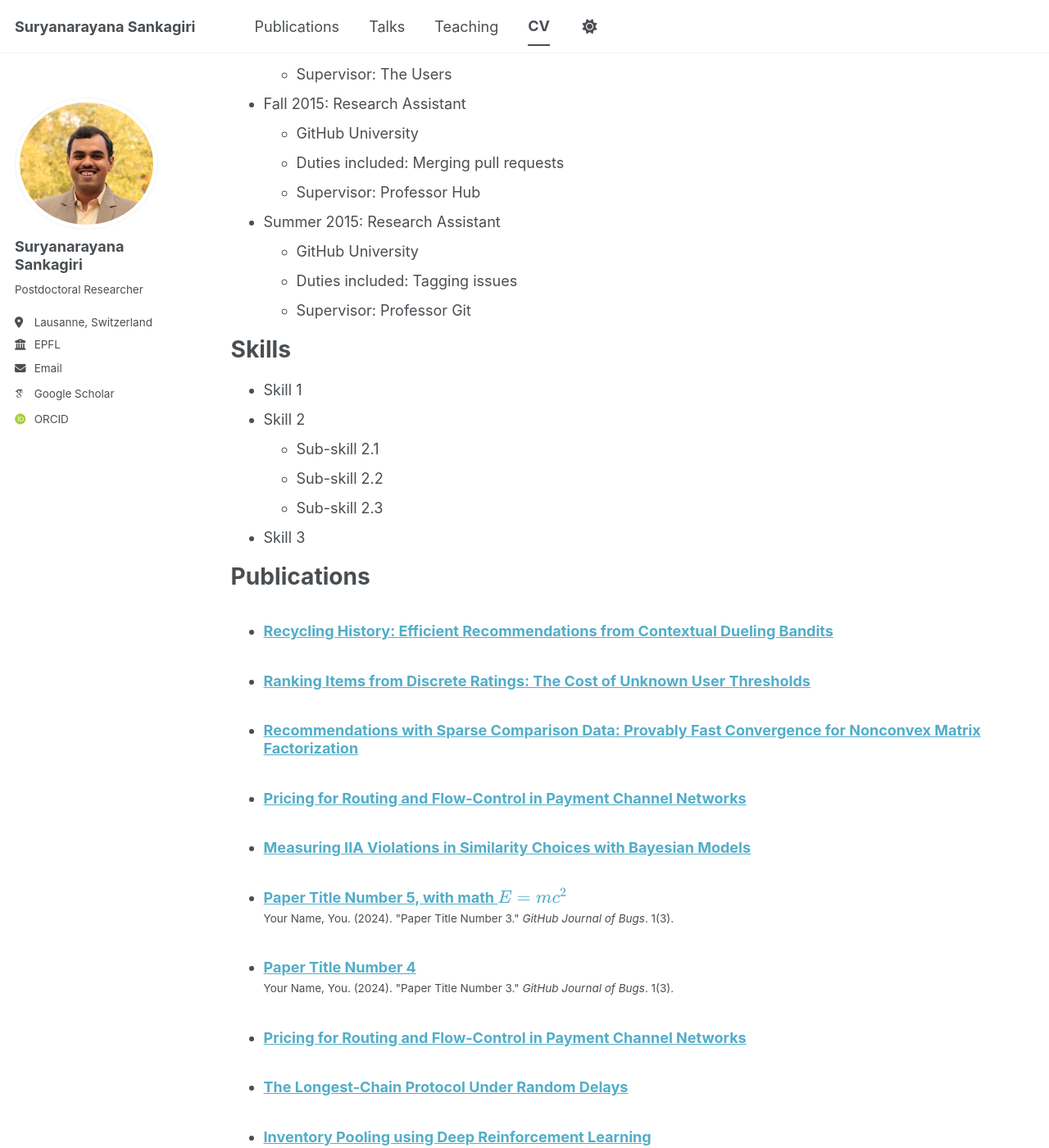
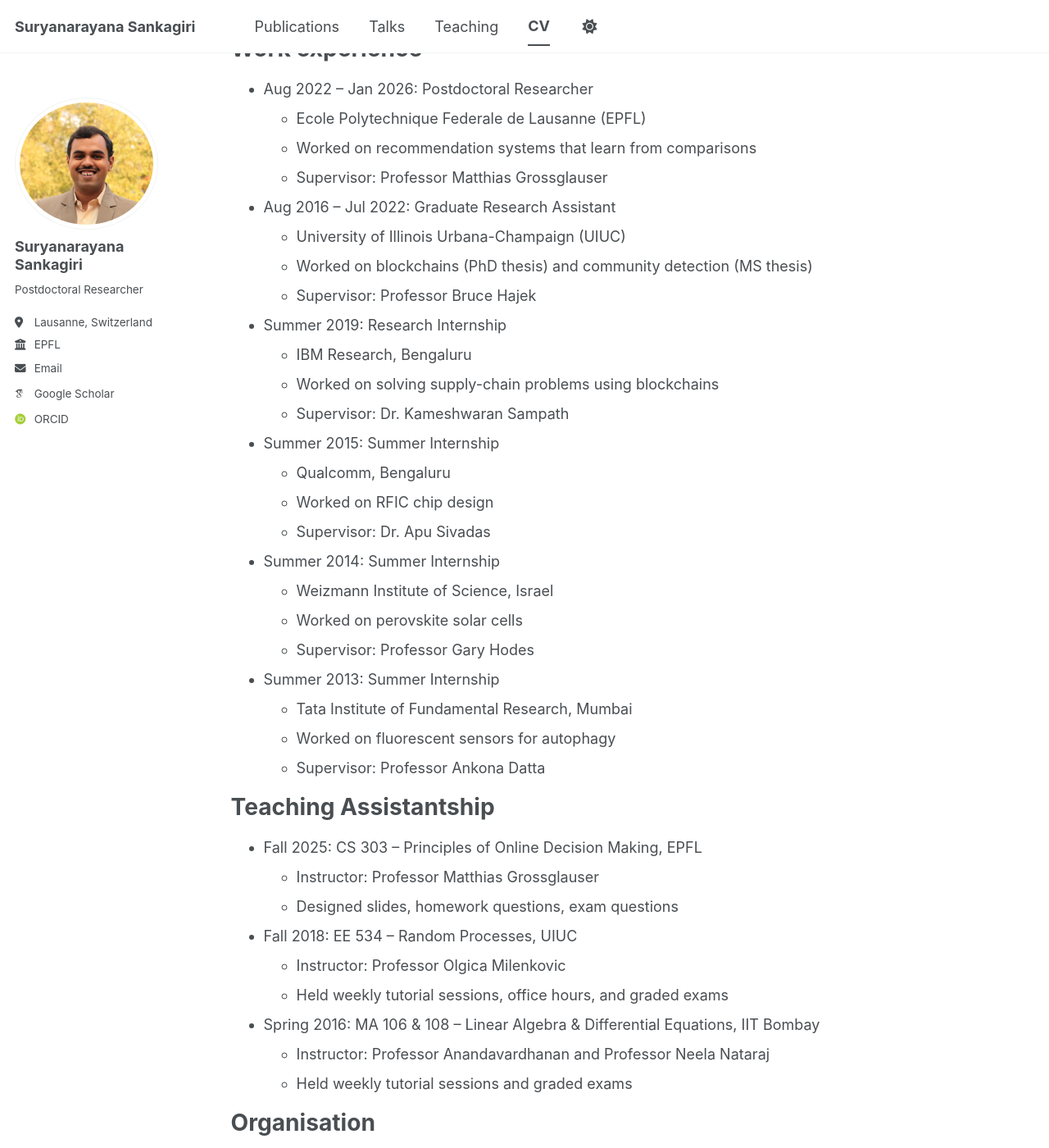
Before and after one commit to sankagiri/sankagiri.github.io, a Jekyll site: the page built from _pages/cv.md, in a window 1280 px wide and 1400 px high, scrolled down 395 px. Shown: the whole window at 82% size. Built offline with Jekyll 4.4.1, drawn with Linux system fonts in a browser that asks for light colours; some web fonts are replaced; a script bundle is joined from its source files by our own code; library files that are not in the unit come from our copies; some of the changed text lies outside the part shown.

Commit message:
edited CV page and added CV pdf

```diff
--- a/_pages/cv.md
+++ b/_pages/cv.md
@@ -8,57 +8,63 @@ redirect_from:
 ---
 
 {% include base_path %}
+[Download CV (PDF)]({{ base_path }}/files/CV.pdf)
 
 Education
 ======
-* Ph.D in Version Control Theory, GitHub University, 2018 (expected)
-* M.S. in Jekyll, GitHub University, 2014
-* B.S. in GitHub, GitHub University, 2012
+* Ph.D in Electrical and Computer Engineering, University of Illinois Urbana-Champaign (UIUC), 2022
+* M.S. in Electrical and Computer Engineering, University of Illinois Urbana-Champaign (UIUC), 2018
+* B.Tech. in Electrical Engineering, Indian Institute of Technology (IIT) Bombay, 2016
+* Higher Secondary Certificate Examination (Class XII), Maharashtra State Board, 2012
+* Secondary School Examination (Class X), Central Board of Secondary Education, 2010
 
 Work experience
 ======
-* Spring 2024: Academic Pages Collaborator
-  * GitHub University
-  * Duties includes: Updates and improvements to template
-  * Supervisor: The Users
+* Aug 2022 -- Jan 2026: Postdoctoral Researcher
+  * Ecole Polytechnique Federale de Lausanne (EPFL)
+  * Worked on recommendation systems that learn from comparisons
+  * Supervisor: Professor Matthias Grossglauser
 
-* Fall 2015: Research Assistant
-  * GitHub University
-  * Duties included: Merging pull requests
-  * Supervisor: Professor Hub
+* Aug 2016 -- Jul 2022: Graduate Research Assistant
+  * University of Illinois Urbana-Champaign (UIUC)
+  * Worked on blockchains (PhD thesis) and community detection (MS thesis)
+  * Supervisor: Professor Bruce Hajek
 
-* Summer 2015: Research Assistant
-  * GitHub University
-  * Duties included: Tagging issues
-  * Supervisor: Professor Git
+* Summer 2019: Research Internship
+  * IBM Research, Bengaluru
+  * Worked on solving supply-chain problems using blockchains
+  * Supervisor: Dr. Kameshwaran Sampath
 
-Skills
+* Summer 2015: Summer Internship
+  * Qualcomm, Bengaluru
+  * Worked on RFIC chip design
+  * Supervisor: Dr. Apu Sivadas
+
+* Summer 2014: Summer Internship
+  * Weizmann Institute of Science, Israel
+  * Worked on perovskite solar cells
+  * Supervisor: Professor Gary Hodes
+
+* Summer 2013: Summer Internship
+  * Tata Institute of Fundamental Research, Mumbai
+  * Worked on fluorescent sensors for autophagy
+  * Supervisor: Professor Ankona Datta
+
+Teaching Assistantship
 ======
-* Skill 1
-* Skill 2
-  * Sub-skill 2.1
-  * Sub-skill 2.2
-  * Sub-skill 2.3
-* Skill 3
+* Fall 2025: CS 303 -- Principles of Online Decision Making, EPFL
+  * Instructor: Professor Matthias Grossglauser
+  * Designed slides, homework questions, exam questions
 
-Publications
+* Fall 2018: EE 534 -- Random Processes, UIUC
+  * Instructor: Professor Olgica Milenkovic
+  * Held weekly tutorial sessions, office hours, and graded exams
+
+* Spring 2016: MA 106 & 108 -- Linear Algebra & Differential Equations, IIT Bombay
+  * Instructor: Professor Anandavardhanan and Professor Neela Nataraj
+  * Held weekly tutorial sessions and graded exams
+
+Organisation
 ======
-  <ul>{% for post in site.publications reversed %}
-    {% include archive-single-cv.html %}
-  {% endfor %}</ul>
-
-Talks
-======
-  <ul>{% for post in site.talks reversed %}
-    {% include archive-single-talk-cv.html  %}
-  {% endfor %}</ul>
-
-Teaching
-======
-  <ul>{% for post in site.teaching reversed %}
-    {% include archive-single-cv.html %}
-  {% endfor %}</ul>
-
-Service and leadership
-======
-* Currently signed in to 43 different slack teams
+* Co-chair of CSL Student Conference, 2020
+* Organiser of CSL Social Hour, 2019--2020
```
Also changed, not shown: 1 other file.
